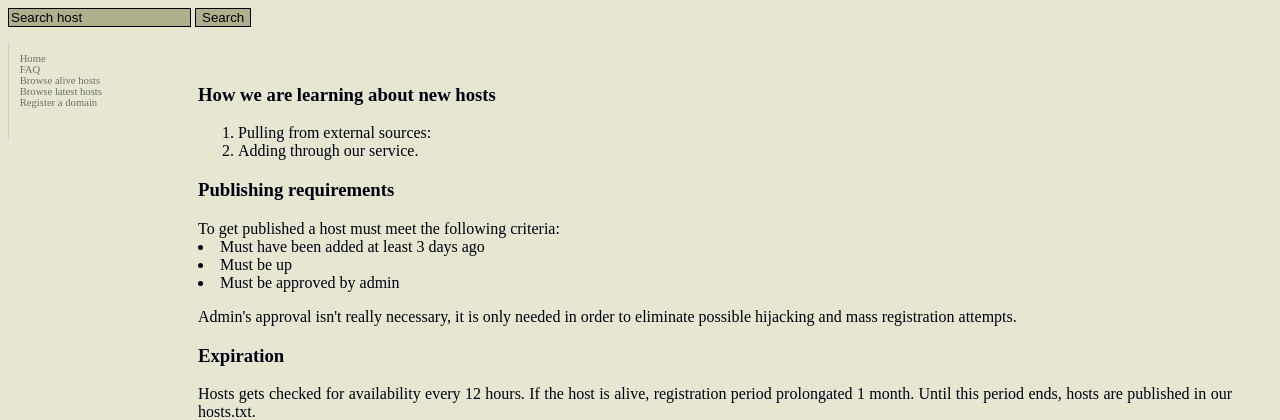
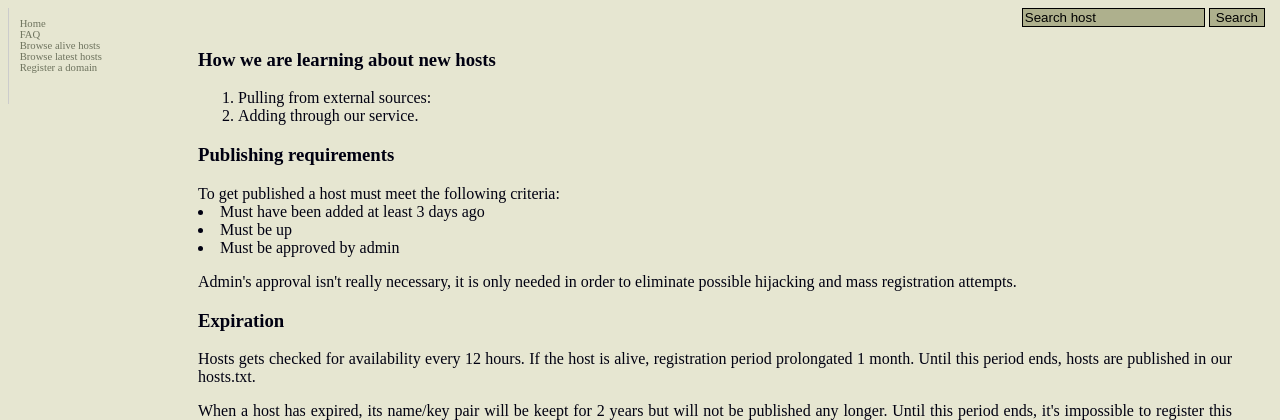
Before and after one commit to i2phosts/py-i2phosts, a Django app: template pyi2phosts/templates/faq.html in a window 1280 px wide. Shown: the top 420 px of the page. Run offline with Django 3.2, Linux system fonts and the light colour scheme; the template is opened without the code that fills it, so the values that code supplies are empty; parts of the project's set-up code (start-up, migrations or seed data) failed here and were passed over.

Commit message:
base.css: add styles for search

```diff
--- a/pyi2phosts/static/base.css
+++ b/pyi2phosts/static/base.css
@@ -81,6 +81,17 @@ div.footer {
 	padding: 8px 0 0 0;
 }
 
+div.search_host {
+	position:absolute;
+	right: 15px;
+}
+
+div.search_host .input input {
+	font-size: 10px;
+	color: #6E735E;
+	width: 200px;
+}
+
 .pager {
 	padding-top: 20px;
 	padding-left: 100px;
```
